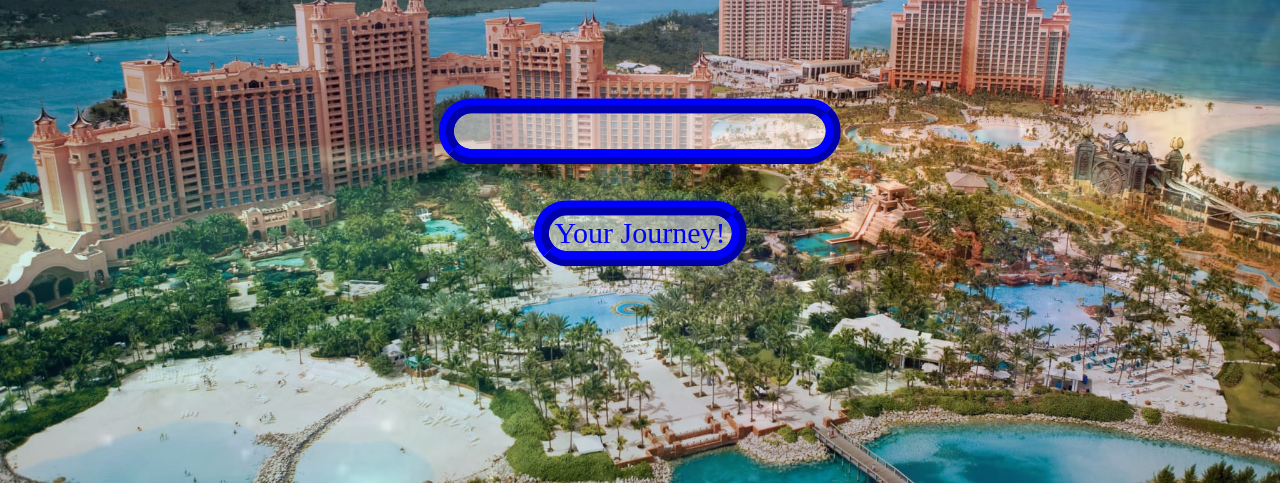
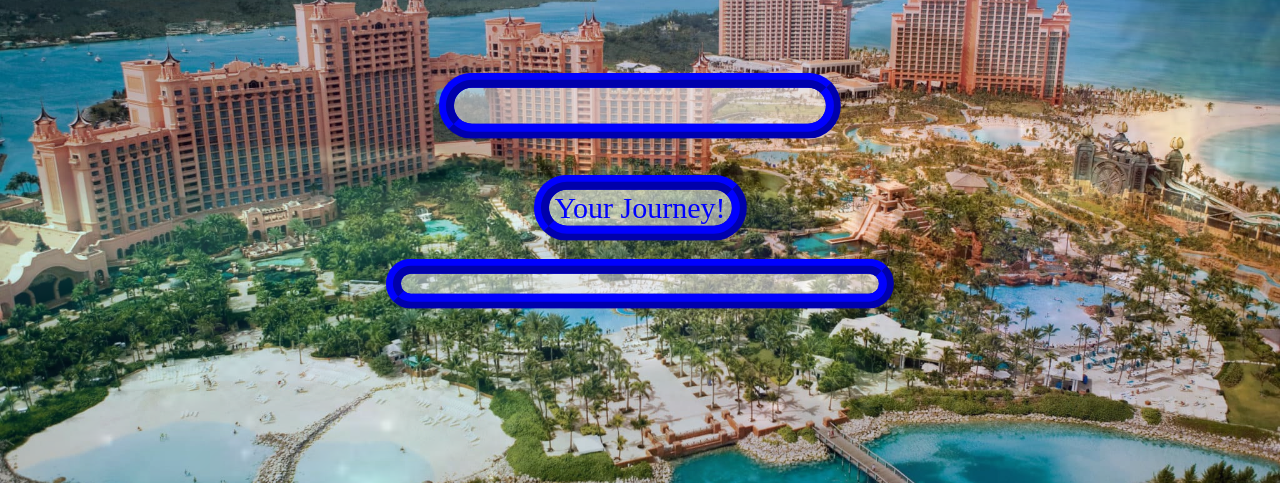
Before and after one commit to Ivana25/travelapp, a plain HTML site: page index.html in a window 1280 px wide. Shown: the part 317-800 px from the top of the page. Drawn offline with nearby package versions, Linux system fonts and the light colour scheme; a web font is replaced by a local one.

Commit message:
updated capstone

```diff
--- a/scripts.js
+++ b/scripts.js
@@ -27,7 +27,7 @@ function getVenue() {
 
 function handleJson(json){
     for(i=0;i<json.response.venues.length;i++) {
-        $("#list").append(json.response.venues[i].name)
+        $("#list").append( json.response.venues[i].name + ", " )
         console.log(json.response.venues[i].name)
     }
 }
--- a/style.css
+++ b/style.css
@@ -2,7 +2,7 @@
 
 body{
     text-align: center;
-    letter-spacing: 10mm;
+
 }
 
 .container{
@@ -29,6 +29,7 @@ body{
     top: 50%;
     transform: translate(-50%, -50%);
     text-align: center;
+    margin-bottom: 30px;
 }
 
 .details h1{
@@ -38,6 +39,18 @@ body{
     margin-top: -5%;
     font-family: "Ewert";
 }
+
+#list{
+        font-size: 20px;
+        border: 15px ridge blue;
+        border-radius: 40px;
+        text-align: center;
+        background-color: rgba(255, 255, 255, 0.513);
+        color: blue;
+        font-family: 'Times New Roman';
+        padding: 10px;
+        letter-spacing: 0;
+    }
 
 @keyframes animate{
 0%,100%{
@@ -52,7 +65,7 @@ body{
     background-image: url(Fushi-Resort.jpg);
 }
 45%{
-    background-image: url(Greece.jpg);
+    background-image: url(Santorini.jpg);
 }
 
 60%{
```
Also changed, not shown: index.html (+5 -0 lines), Greece.jpg (deleted), Santorini.jpg (added), 1 other file.
